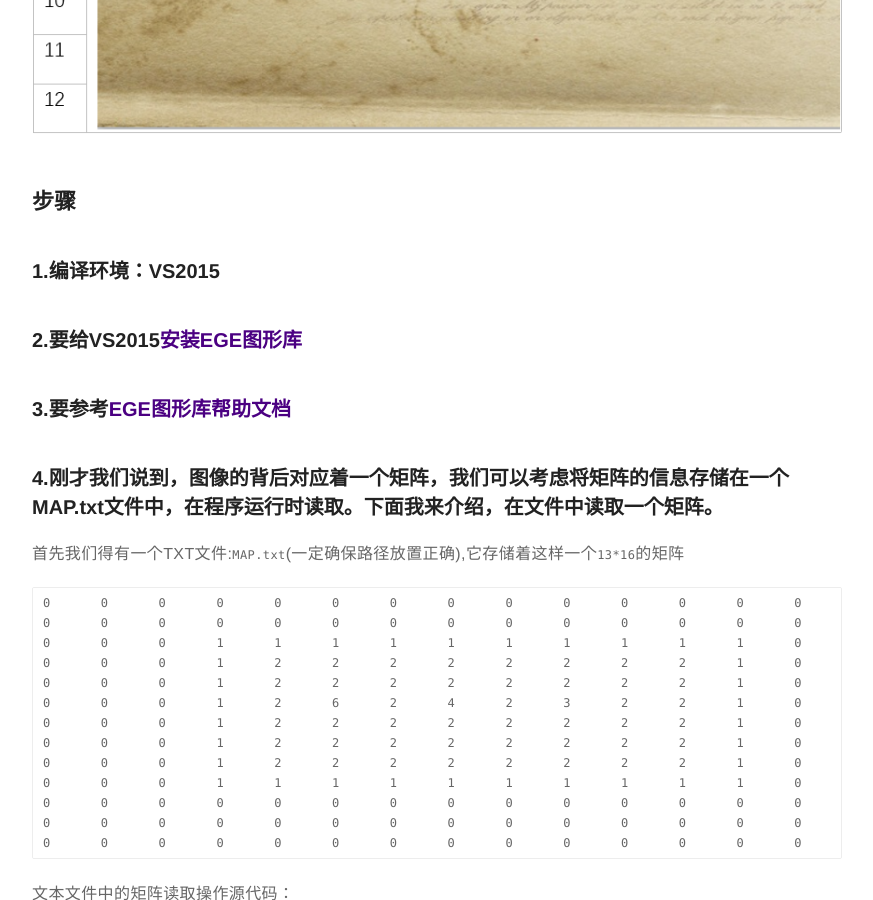
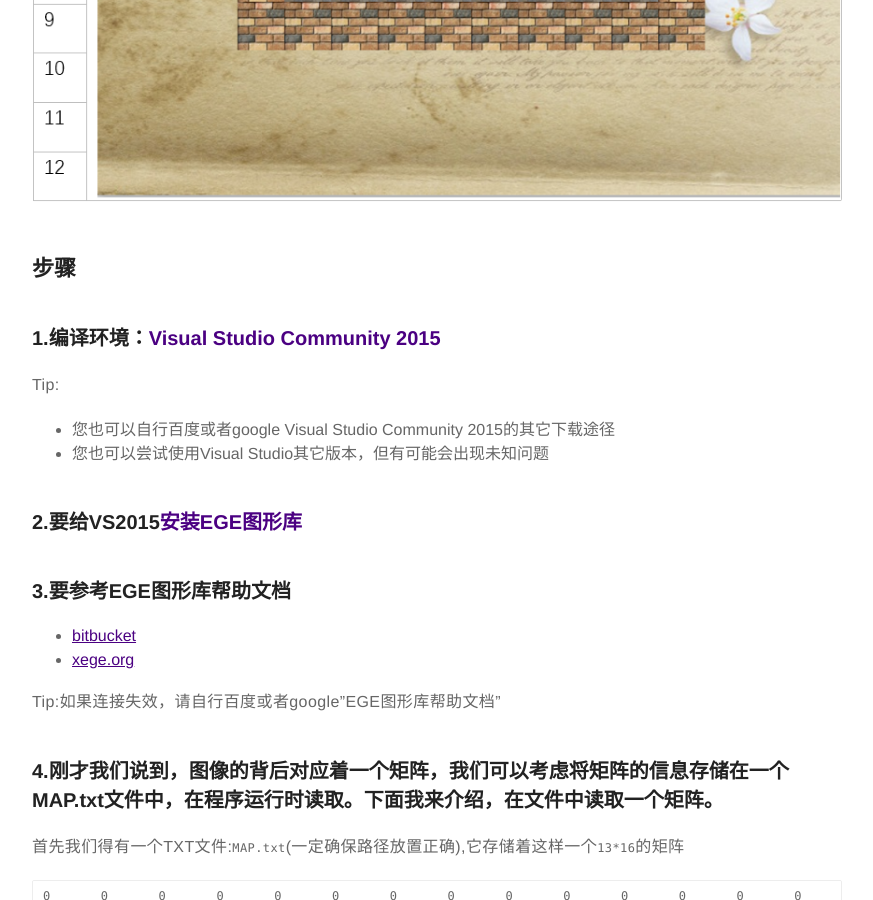
Before and after one commit to dawsonlee1790/dawsonlee1790.github.io, a Jekyll site: the page built from _posts/2016-11-22-C语言推箱子小游戏.markdown, in a window 1280 px wide and 900 px high, scrolled down 1204 px. Shown: the whole window, without its empty margins (203-1076 px from the left). Built offline with Jekyll 4.4.1, drawn with Linux system fonts in a browser that asks for light colours; comment, search, counter and statistics services are not loaded; some of the changed text lies outside the part shown.

Commit message:
Update 2016-11-22-C语言推箱子小游戏.markdown

```diff
--- a/_posts/2016-11-22-C语言推箱子小游戏.markdown
+++ b/_posts/2016-11-22-C语言推箱子小游戏.markdown
@@ -27,12 +29,25 @@ author: dawsonlee
 ![设计思路]({{ site.url }}/assets/posts/pushbox/设计思路.png)
 
 ##  步骤
-###  1.编译环境：VS2015
+
+###  1.编译环境：[Visual Studio Community 2015][VS2015]
+
+Tip:
+*  您也可以自行百度或者google Visual Studio Community 2015的其它下载途径
+*  您也可以尝试使用Visual Studio其它版本，但有可能会出现未知问题
+
 ###  2.要给VS2015[安装EGE图形库][1]
-###  3.要参考[EGE图形库帮助文档][2]
 
+###  3.要参考EGE图形库帮助文档
+*  [bitbucket][2]
+*  [xege.org][3]
+
+Tip:如果连接失效，请自行百度或者google"EGE图形库帮助文档"
+
+  [VS2015]: https://docs.microsoft.com/en-us/visualstudio/releasenotes/vs2015-version-history "VS2015微软下载地址"
   [1]: http://www.jianshu.com/p/b12163e5a0b7   "安装EGE图形库"
-  [2]: http://misakamm.bitbucket.org/man/index.htm  "EGE图形库帮助文档"
+  [2]: http://bitbucket.org/wysaid/ege-manual  "bitbucket的EGE图形库帮助文档"
+  [3]: http://xege.org/manual/ "xege.org的EGE图形库帮助文档"
 
 ###  4.刚才我们说到，图像的背后对应着一个矩阵，我们可以考虑将矩阵的信息存储在一个MAP.txt文件中，在程序运行时读取。下面我来介绍，在文件中读取一个矩阵。
 首先我们得有一个TXT文件:`MAP.txt`(一定确保路径放置正确),它存储着这样一个`13*16`的矩阵
```
Also changed, not shown: other parts of _posts/2016-11-22-C语言推箱子小游戏.markdown (+15 -10 lines).
